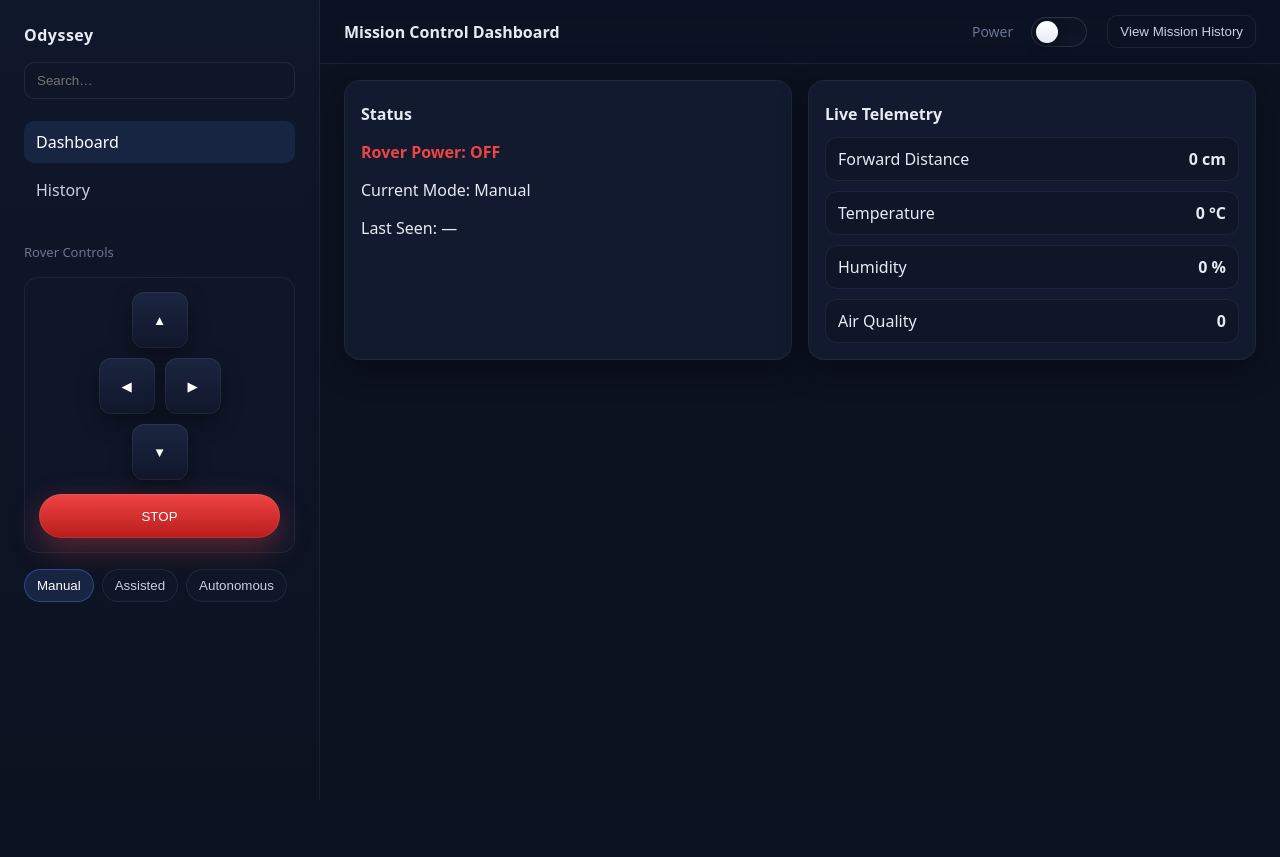
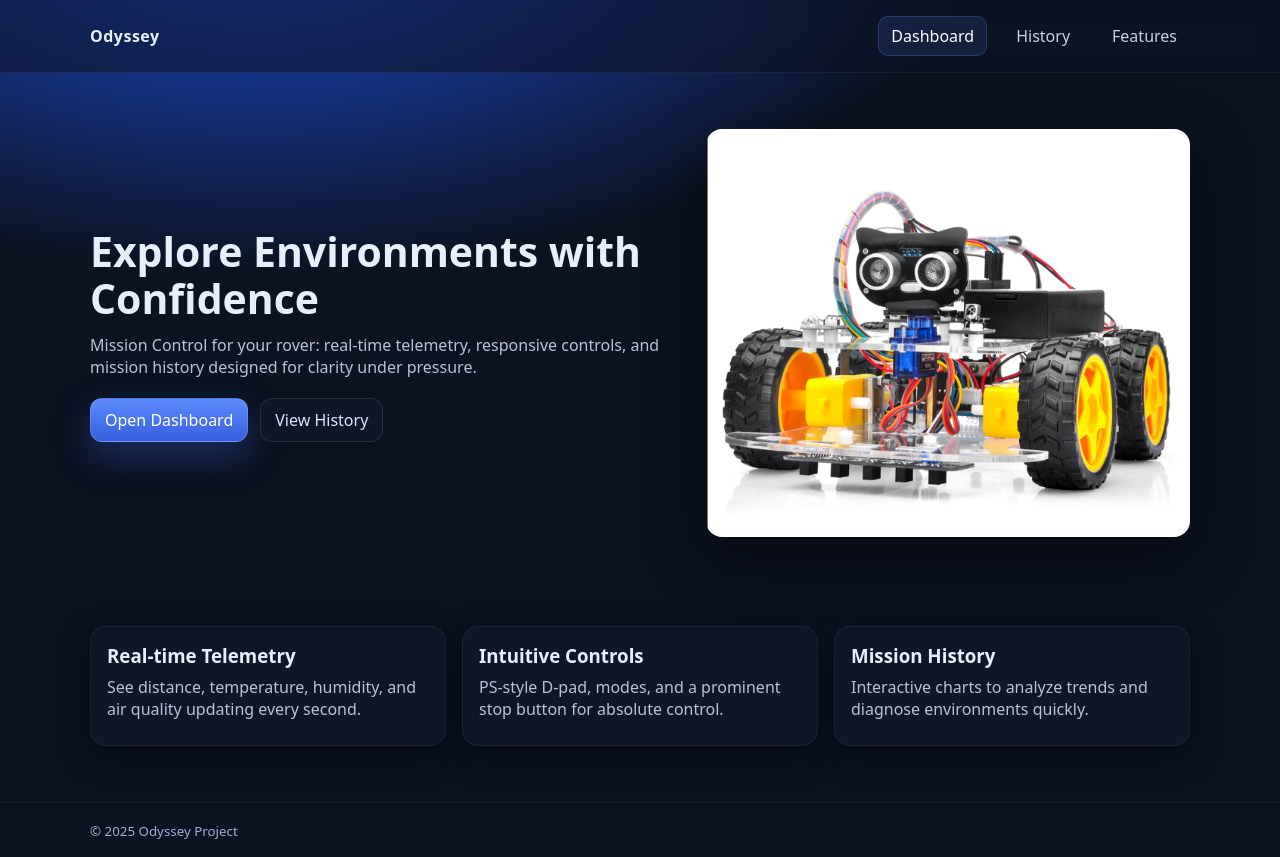
Before and after one commit to JoshNuku/odyssey-environment-scout, a Flask app: page / in a window 1280 px wide. Before the commit the page ends 800 px from the top, so only its background shows below. Run offline with Flask 3, Linux system fonts and the light colour scheme.

Commit message:
update dashboard

```diff
--- a/app.py
+++ b/app.py
@@ -88,7 +88,28 @@ def on_message(client, userdata, msg):
             rover_state['temperature_c'] = payload.get('temperature_c', rover_state['temperature_c'])
             rover_state['humidity_percent'] = payload.get('humidity_percent', rover_state['humidity_percent'])
             rover_state['air_quality_raw'] = payload.get('air_quality_raw', rover_state['air_quality_raw'])
-        log_data(rover_state)
+            # Convert air_quality_raw to ppm using 3.5V reference
+            raw_val = rover_state['air_quality_raw']
+            try:
+                rover_state['air_quality_ppm'] = (float(raw_val) / 1023.0) * 3.5
+            except Exception:
+                rover_state['air_quality_ppm'] = 0.0
+        # Only log if power is ON and all telemetry fields are strictly positive
+        power_val = payload.get('power')
+        is_power_on = power_val in (True, 'ON', 'on', 'true', 1)
+        telemetry_fields = [
+            payload.get('forward_distance_cm'),
+            payload.get('temperature_c'),
+            payload.get('humidity_percent'),
+            payload.get('air_quality_raw')
+        ]
+        def is_positive(x):
+            try:
+                return float(x) > 0
+            except Exception:
+                return False
+        if is_power_on and all(is_positive(x) for x in telemetry_fields):
+            log_data(rover_state)
     except Exception as e:
         print('Error processing telemetry message:', e)
 
@@ -180,6 +201,10 @@ def read_series_from_csv(limit: int = 300):
 # --- Flask Routes ---
 @app.route('/')
 def index():
+    return render_template('home.html')
+
+@app.route('/dashboard')
+def dashboard():
     return render_template('index.html')
 
 @app.route('/history')
@@ -190,10 +215,19 @@ def history():
 def api_data():
     with state_lock:
         state = dict(rover_state)
+    # Replace air_quality_raw with air_quality_ppm for dashboard display
+    if 'air_quality_ppm' in state:
+        state['air_quality_raw'] = state['air_quality_ppm']
     # Prefer live telemetry; if not available try CSV. Do NOT fabricate random data.
     if not state['last_seen'] or state['last_seen'] == '—':
         latest = read_latest_from_csv()
         if latest:
+            # Replace air_quality_raw with ppm if possible
+            try:
+                raw_val = latest.get('air_quality_raw', 0)
+                latest['air_quality_raw'] = (float(raw_val) / 1023.0) * 3.5
+            except Exception:
+                latest['air_quality_raw'] = 0.0
             return jsonify(latest)
         # No live telemetry and no CSV available — return the current in-memory state (may be defaults)
         return jsonify(state)
--- a/static/css/style.css
+++ b/static/css/style.css
@@ -7,6 +7,76 @@
   --danger: #ef4444;
   --ok: #16a34a;
 }
+
+/* Remove light theme */
+.light-theme {
+  display: none !important;
+}
+
+/* Highlighted status card */
+.card.status.highlight {
+  background: linear-gradient(180deg, #1b2540 60%, #0b1220 100%);
+  border: 2px solid var(--accent);
+  box-shadow: 0 8px 32px rgba(91, 140, 255, 0.1);
+  color: #fff;
+  margin-bottom: 18px;
+  position: relative;
+}
+.card.status.highlight:before {
+  content: "";
+  position: absolute;
+  left: 0;
+  top: 0;
+  right: 0;
+  bottom: 0;
+  border-radius: 18px;
+  background: linear-gradient(
+    90deg,
+    rgba(91, 140, 255, 0.08),
+    rgba(34, 211, 238, 0.08)
+  );
+  z-index: 0;
+}
+.card.status.highlight > * {
+  position: relative;
+  z-index: 1;
+}
+.card.telemetry {
+  background: linear-gradient(90deg, #111a2e 80%, #0b1220 100%);
+  border: 1.5px solid var(--accent2);
+  box-shadow: 0 4px 18px rgba(34, 211, 238, 0.08);
+}
+.card.telemetry h2 {
+  color: var(--accent2);
+}
+.cards {
+  gap: 24px;
+  padding: 24px 24px 32px;
+}
+.card {
+  border-radius: 18px;
+  padding: 22px;
+  box-shadow: 0 8px 32px rgba(0, 0, 0, 0.1);
+}
+.kv li {
+  font-size: 16px;
+  padding: 14px 16px;
+}
+.card.status .power.on {
+  color: var(--ok);
+}
+.card.status .power.off {
+  color: var(--danger);
+}
+.card.status p {
+  font-size: 16px;
+  margin: 8px 0;
+}
+.card.status #last-seen {
+  font-size: 14px;
+  color: var(--muted);
+}
+
 * {
   box-sizing: border-box;
 }
--- a/static/js/main.js
+++ b/static/js/main.js
@@ -117,7 +117,8 @@ document.querySelectorAll(".mode-selector .mode-button").forEach((btn) =>
     localModeOverride.mode = mode;
     localModeOverride.expires = Date.now() + 5000;
 
-    const label = "Current Mode: " + mode.charAt(0).toUpperCase() + mode.slice(1);
+    const label =
+      "Current Mode: " + mode.charAt(0).toUpperCase() + mode.slice(1);
     const cm = document.getElementById("current-mode");
     if (cm) cm.textContent = label;
     await postJson("/command", { command: "mode_change", mode });
@@ -213,7 +214,10 @@ async function handleButtonPress(index) {
       break;
     case 0: // A
       console.log("A pressed → Autonomous mode");
-      await postJson("/command", { command: "mode_change", mode: "autonomous" });
+      await postJson("/command", {
+        command: "mode_change",
+        mode: "autonomous",
+      });
       setActiveModeButton("autonomous");
       break;
     case 9: // Start/Pause
@@ -309,7 +313,13 @@ async function poll() {
           : data.air_quality;
       if (aq !== undefined) {
         const el = document.getElementById("air-quality");
-        if (el) el.textContent = String(aq);
+        if (el) {
+          // display both raw and estimated ppm
+          const ppm = aqRawToPpm(aq);
+          el.textContent = `${ppm} ppm`;
+          el.title = `Raw: ${aq}`;
+          el.classList.add("aq-ppm");
+        }
       }
     }
   } catch (e) {
@@ -318,3 +328,24 @@ async function poll() {
 }
 poll();
 setInterval(poll, 1000);
+
+// Theme toggle
+const themeToggle = document.getElementById("theme-toggle");
+if (themeToggle) {
+  themeToggle.addEventListener("click", () => {
+    document.documentElement.classList.toggle("light-theme");
+    const isLight = document.documentElement.classList.contains("light-theme");
+    themeToggle.textContent = isLight ? "Dark" : "Light";
+  });
+}
+
+// Convert raw ADC value to approximate ppm using 3.5V reference
+function aqRawToPpm(raw) {
+  // raw expected 0..32767 (ADS1115 16-bit signed positive range used here), scale to voltage
+  const maxRaw = 32767;
+  const refV = 3.5; // 3.5V reference per request
+  const voltage = (Number(raw) / maxRaw) * refV;
+  // Simple linear conversion: map 0..3.5V -> 0..1000 ppm (tunable)
+  const ppm = (voltage / refV) * 1000.0;
+  return Math.round(ppm);
+}
--- a/templates/home.html
+++ b/templates/home.html
@@ -1,18 +1,25 @@
 <!DOCTYPE html>
 <html>
   <head>
-        <meta charset="UTF-8">
-        <meta name="viewport" content="width=device-width, initial-scale=1.0">
+    <meta charset="UTF-8" />
+    <meta name="viewport" content="width=device-width, initial-scale=1.0" />
     <title>Mission Control Dashboard</title>
-        <link rel="stylesheet" href="{{ url_for('static', filename='css/home.css') }}">
+    <link
+      rel="stylesheet"
+      href="{{ url_for('static', filename='css/home.css') }}"
+    />
   </head>
   <body>
     <header class="site-header">
       <div class="container">
         <div class="brand">Odyssey</div>
         <nav class="nav">
-                    <a href="{{ url_for('home') }}" class="nav-link active">Dashboard</a>
-                    <a href="{{ url_for('history') }}" class="nav-link" target="_blank">History</a>
+          <a href="{{ url_for('dashboard') }}" class="nav-link active"
+            >Dashboard</a
+          >
+          <a href="{{ url_for('history') }}" class="nav-link" target="_blank"
+            >History</a
+          >
           <a href="#features" class="nav-link">Features</a>
         </nav>
       </div>
@@ -23,14 +30,24 @@
         <div class="container hero-grid">
           <div class="hero-copy">
             <h1>Explore Environments with Confidence</h1>
-                        <p>Mission Control for your rover: real‑time telemetry, responsive controls, and mission history designed for clarity under pressure.</p>
+            <p>
+              Mission Control for your rover: real‑time telemetry, responsive
+              controls, and mission history designed for clarity under pressure.
+            </p>
             <div class="cta">
-                            <a class="btn primary" href="{{ url_for('home') }}">Open Dashboard</a>
-                            <a class="btn" href="{{ url_for('history') }}" target="_blank">View History</a>
+              <a class="btn primary" href="{{ url_for('dashboard') }}"
+                >Open Dashboard</a
+              >
+              <a class="btn" href="{{ url_for('history') }}" target="_blank"
+                >View History</a
+              >
             </div>
           </div>
           <div class="hero-media">
-                        <img src="{{ url_for('static', filename='assets/RoboCar.png') }}" alt="Odyssey Rover" />
+            <img
+              src="{{ url_for('static', filename='assets/RoboCar.png') }}"
+              alt="Odyssey Rover"
+            />
           </div>
         </div>
       </section>
@@ -39,15 +56,24 @@
         <div class="container cards">
           <article class="card">
             <h3>Real‑time Telemetry</h3>
-                        <p>See distance, temperature, humidity, and air quality updating every second.</p>
+            <p>
+              See distance, temperature, humidity, and air quality updating
+              every second.
+            </p>
           </article>
           <article class="card">
             <h3>Intuitive Controls</h3>
-                        <p>PS‑style D‑pad, modes, and a prominent stop button for absolute control.</p>
+            <p>
+              PS‑style D‑pad, modes, and a prominent stop button for absolute
+              control.
+            </p>
           </article>
           <article class="card">
             <h3>Mission History</h3>
-                        <p>Interactive charts to analyze trends and diagnose environments quickly.</p>
+            <p>
+              Interactive charts to analyze trends and diagnose environments
+              quickly.
+            </p>
           </article>
         </div>
       </section>
@@ -58,7 +84,5 @@
         <small>© 2025 Odyssey Project</small>
       </div>
     </footer>
-
-
   </body>
 </html>
--- a/templates/index.html
+++ b/templates/index.html
@@ -13,9 +13,7 @@
     <div class="layout">
       <aside class="sidebar">
         <div class="brand">Odyssey</div>
-        <div class="search">
-          <input type="text" placeholder="Search…" aria-label="Search" />
-        </div>
+
         <nav class="menu">
           <a class="menu-item active">Dashboard</a>
           <a
@@ -84,33 +82,48 @@
             <input type="checkbox" id="power-toggle-checkbox" />
             <span class="ios-slider" aria-hidden="true"></span>
           </label>
-          <!-- Mobile fallback: large single button shown only on small screens -->
-          <button id="power-toggle-mobile" class="power-btn-mobile" aria-pressed="false" aria-label="Power">Power</button>
+          <button
+            id="power-toggle-mobile"
+            class="power-btn-mobile"
+            aria-pressed="false"
+            aria-label="Power"
+          >
+            Power
+          </button>
           <button class="link" onclick="window.open('/history','_blank')">
             View Mission History
           </button>
         </header>
 
         <section class="cards">
-          <div class="card status">
-            <h3>Status</h3>
-            <p id="power-state" class="power off">Rover Power: OFF</p>
-            <p id="current-mode">Current Mode: Manual</p>
-            <p id="last-seen">Last Seen: —</p>
+          <div class="card status highlight">
+            <h2><span class="icon-status" aria-label="Status">&#x1F4BB;</span> Status</h2>
+            <ul class="kv">
+              <li><span class="icon-power" aria-label="Power">&#x26A1;</span> </span><strong id="power-state" class="power off">OFF</strong></li>
+              <li><span class="icon-mode" aria-label="Mode">&#x1F6E0;</span></span><strong id="current-mode">Manual</strong></li>
+              <li><span class="icon-clock" aria-label="Last Seen">&#x23F0;</span> </span><strong id="last-seen">—</strong></li>
+            </ul>
           </div>
+        </section>
+        <section class="cards">
           <div class="card telemetry">
-            <h3>Live Telemetry</h3>
+            <h2><span class="icon-telemetry" aria-label="Telemetry">&#x1F4C8;</span> Live Telemetry</h2>
             <ul class="kv">
               <li>
-                <span>Forward Distance</span
-                ><strong id="forward-distance">0 cm</strong>
+                <span><span class="icon-distance" aria-label="Distance">&#x1F6F8;</span> Forward Distance</span>
+                <strong id="forward-distance">0 cm</strong>
               </li>
               <li>
-                <span>Temperature</span><strong id="temperature">0 °C</strong>
+                <span><span class="icon-temp" aria-label="Temperature">&#x1F321;</span> Temperature</span>
+                <strong id="temperature">0 °C</strong>
               </li>
-              <li><span>Humidity</span><strong id="humidity">0 %</strong></li>
               <li>
-                <span>Air Quality</span><strong id="air-quality">0</strong>
+                <span><span class="icon-humidity" aria-label="Humidity">&#x1F4A7;</span> Humidity</span>
+                <strong id="humidity">0 %</strong>
+              </li>
+              <li>
+                <span><span class="icon-air" aria-label="Air Quality">&#x1F32C;</span> Air Quality</span>
+                <strong id="air-quality">0</strong>
               </li>
             </ul>
           </div>
```
Also changed, not shown: other parts of static/css/style.css (+54 -6 lines), requirements-flask.txt (added, +17 -0 lines), requirements-rover.txt (added, +20 -0 lines), data/odyssey_log.csv. Lines whose indentation alone changed are shown as unchanged.
